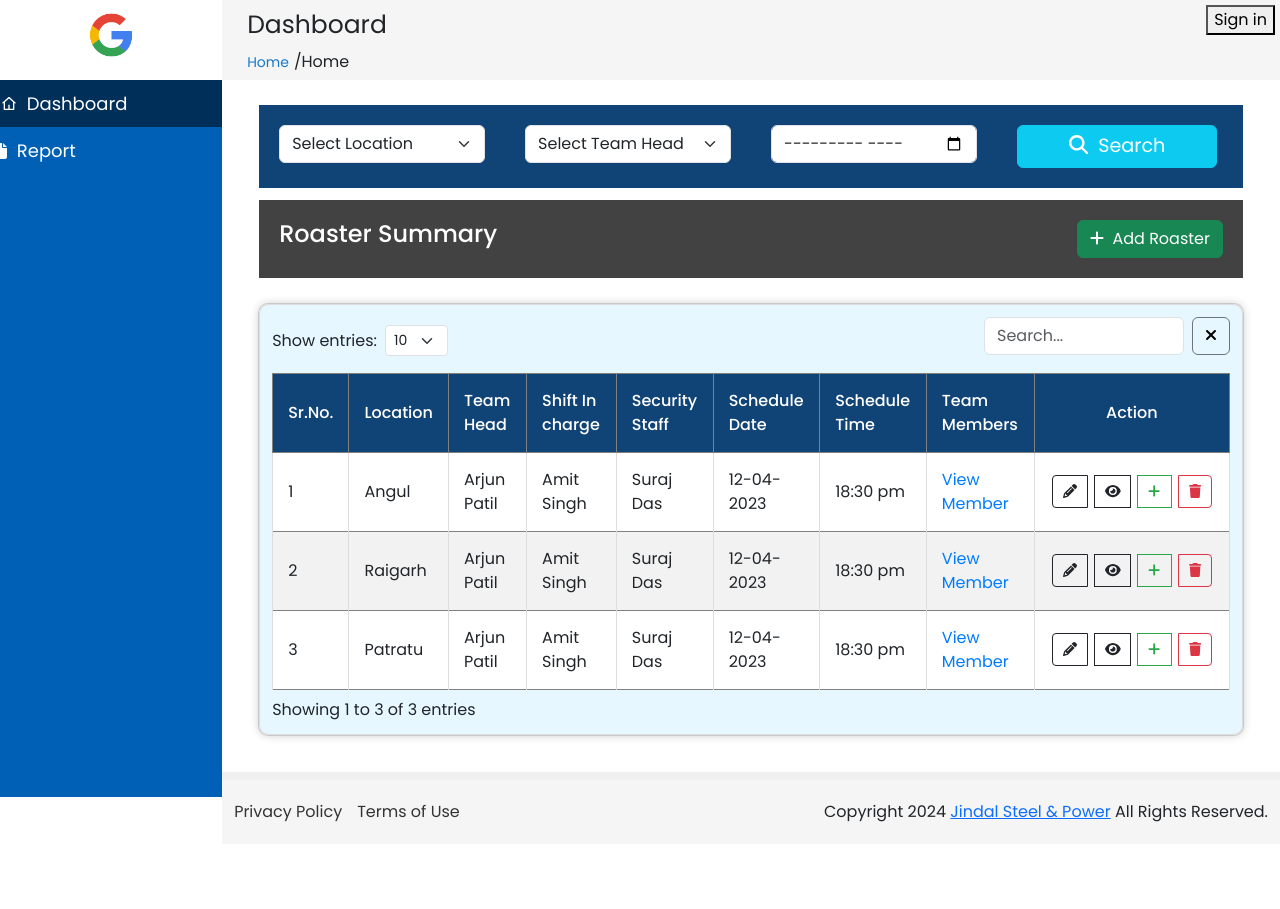
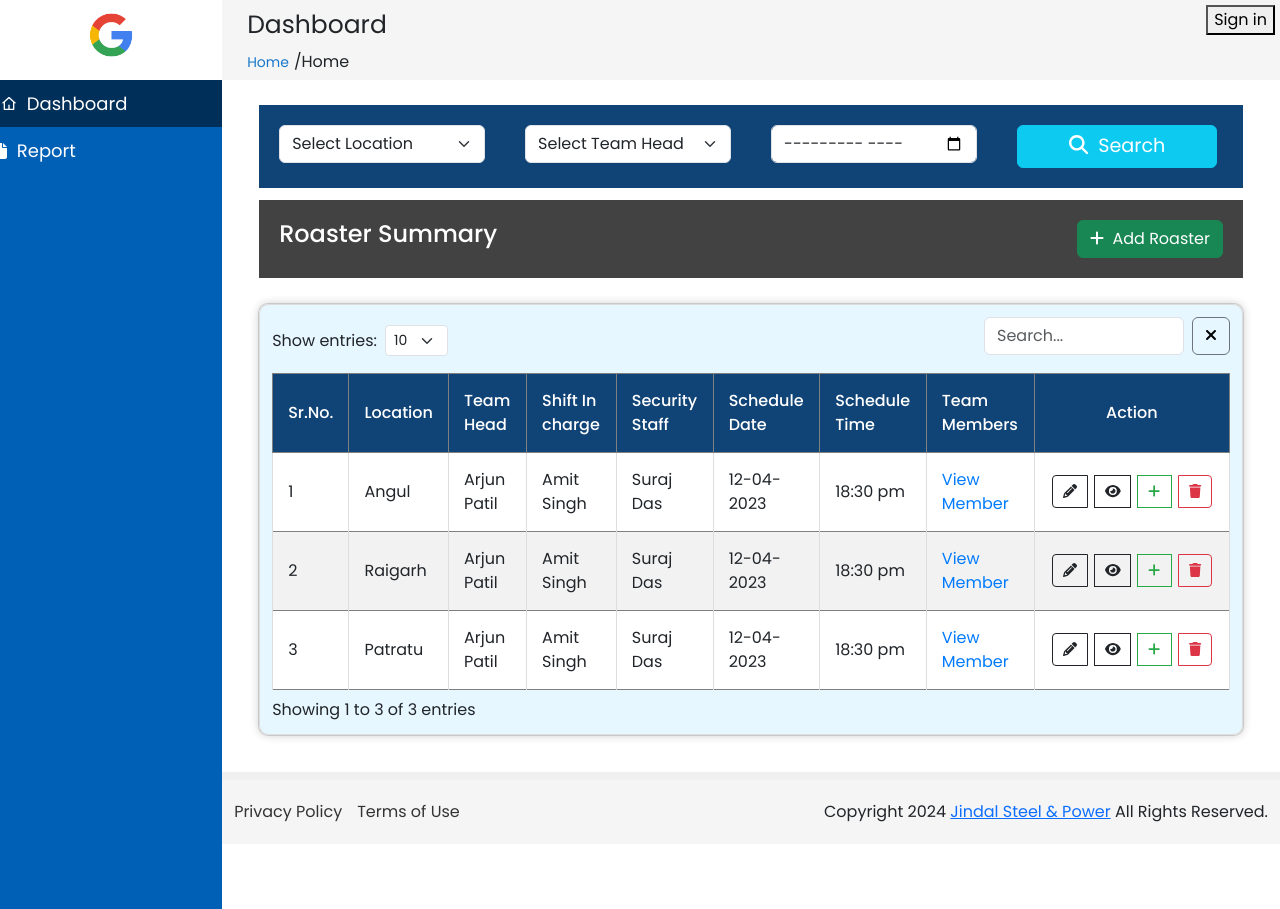
Before and after one commit to VijayMakkad/night-vigilance-react, a React (Create React App) app: page /dashBoard in a window 1280 px wide. Before the commit the page ends 844 px from the top, so only its background shows below. Built offline with nearby package versions, Linux system fonts and the light colour scheme; no server answers.

Commit message:
sidebar updated

```diff
--- a/src/components/sidebar/sidebar.css
+++ b/src/components/sidebar/sidebar.css
@@ -21,7 +21,7 @@
 
 .options {
   width: 100%;
-  height: 89.6vh;
+  height: 103.6vh;
   display: flex;
   flex-direction: column;
   align-items: center;
```
